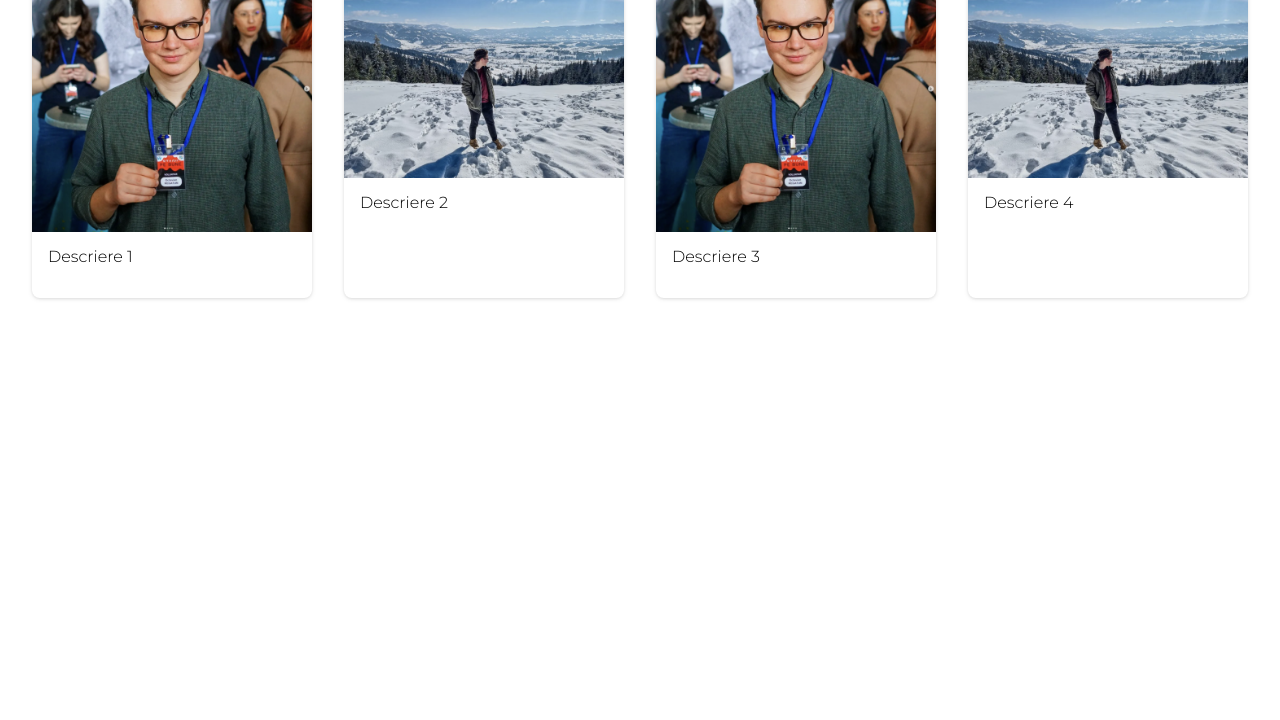
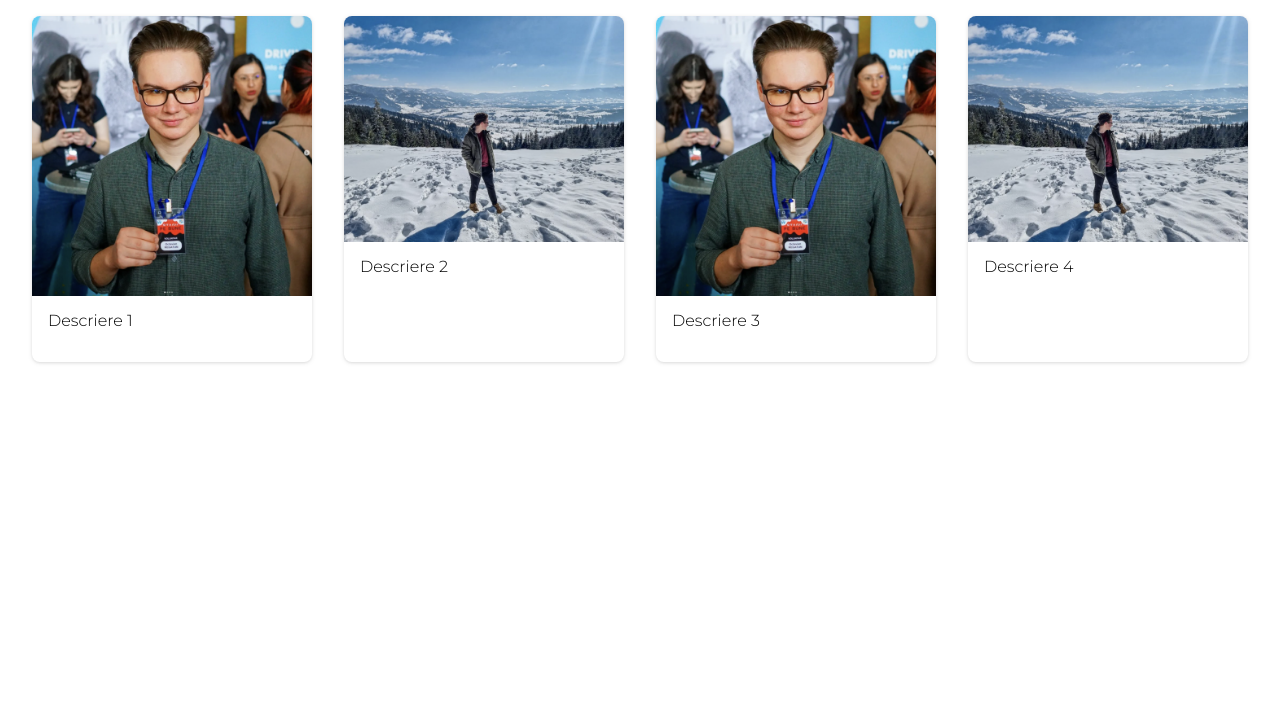
Before and after one commit to octavian-regatun/facultate-tehnologii-web, a plain HTML site: page pages/platforms-instagram.html in a window 1280 px wide. Shown: the part 80-800 px from the top of the page. Drawn offline with Linux system fonts and the light colour scheme.

Commit message:
fix: content and navbar issue

```diff
--- a/styles/platforms-instagram.css
+++ b/styles/platforms-instagram.css
@@ -5,7 +5,7 @@
 @import 'modal.css';
 
 .container {
-  padding: 32px;
+  padding: 96px 32px;
   display: flex;
   flex-direction: column;
   justify-content: center;
```
